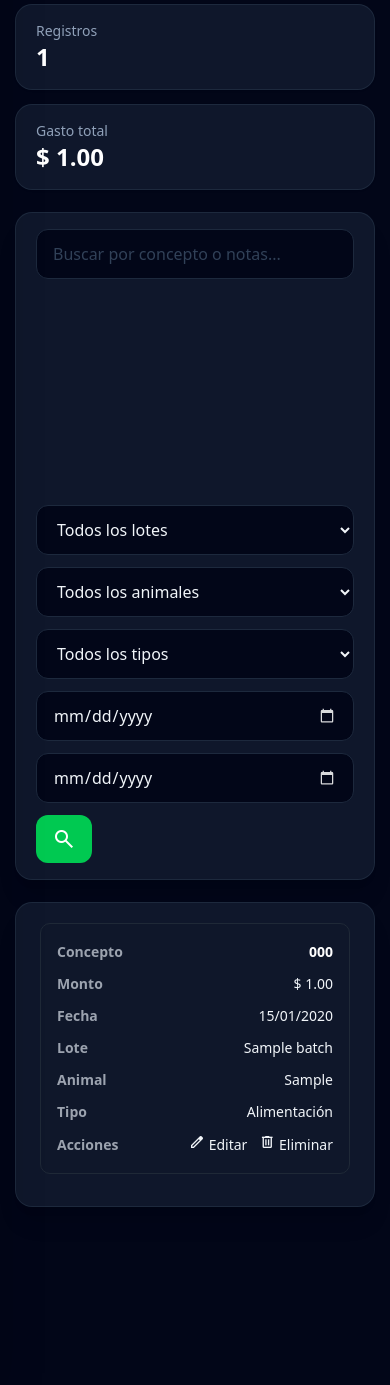
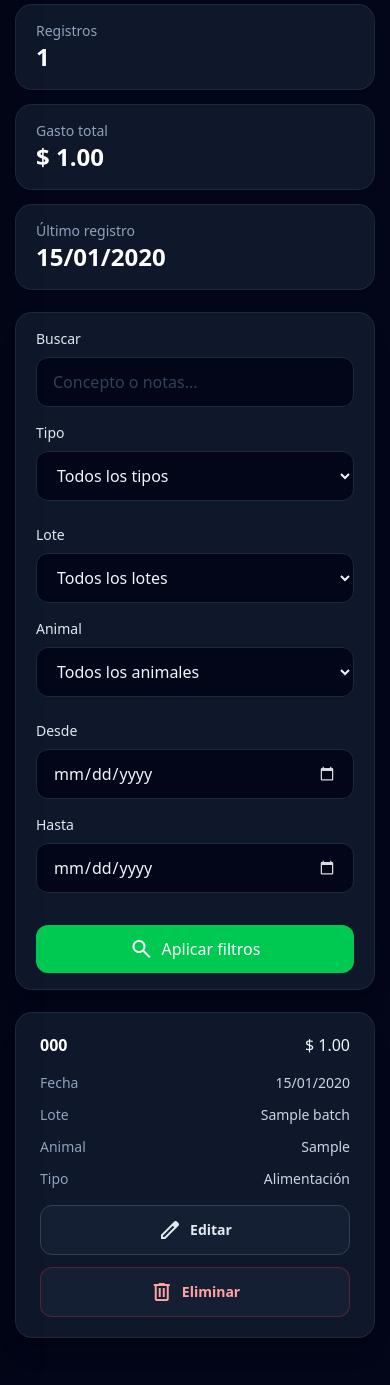
Before and after one commit to juan2005elpapu/BIOS-INGESOFT, a Django app: page /costs/ in a window 390 px wide. Shown: the part 259-1644 px from the top of the page. Run offline with Django 5.2, Linux system fonts and the light colour scheme; a user stored in the database is signed in; tables that the repository leaves empty hold one stand-in row (values such as "Sample post").

Commit message:
Redesign cost list and form UI, update stats
Refactored the cost list template for improved mobile and desktop responsiveness, added new filter controls, and enhanced empty state messaging. Updated cost form styles and help text. In views, consolidated stats calculation to include last record date. Added migration to rename cost indexes for consistency.

```diff
--- a/Proyecto/costs/templates/costs/cost_list.html
+++ b/Proyecto/costs/templates/costs/cost_list.html
@@ -4,44 +4,7 @@
 {% block topbar_title %}Costos{% endblock %}
 
 {% block content %}
-<style>
-@media (max-width: 900px) {
-    .cost-table thead {
-        display: none;
-    }
-    .cost-table table,
-    .cost-table tbody,
-    .cost-table tr,
-    .cost-table td {
-        display: block;
-        width: 100%;
-    }
-    .cost-table tr {
-        border: 1px solid #1f2937;
-        border-radius: 10px;
-        padding: 12px;
-        margin-bottom: 12px;
-        background: #0f172a;
-    }
-    .cost-table td {
-        display: flex;
-        justify-content: space-between;
-        align-items: center;
-        gap: 8px;
-        padding: 6px 4px;
-    }
-    .cost-table td::before {
-        content: attr(data-label);
-        font-weight: 600;
-        color: #9ca3af;
-        flex: 0 0 auto;
-    }
-    .cost-actions {
-        justify-content: center !important;
-    }
-}
-</style>
-<div class="batch-container">
+<div class="batch-container space-y-6">
     <div class="batch-header">
         <div class="batch-title-section">
             <p class="tracking-eyebrow">Finanzas - Costos</p>
@@ -69,30 +32,50 @@
                 {% endif %}
             </p>
         </div>
+        <div class="tracking-stat-card">
+            <p class="batch-subtitle">Último registro</p>
+            <p class="text-2xl font-semibold text-white">
+                {% if stats.last_date %}
+                    {{ stats.last_date|date:"d/m/Y" }}
+                {% else %}
+                    —
+                {% endif %}
+            </p>
+        </div>
     </div>
 
-    <div class="batch-search-card" style="display:flex; justify-content:flex-end;">
-        <form class="batch-search-form" style="width:auto;">
-            <div class="bios-search-container" style="flex: 1 1 260px;">
-                <input
-                    type="text"
-                    name="search"
-                    value="{{ filters.search }}"
-                    placeholder="Buscar por concepto o notas..."
-                    class="bios-input"
-                />
+    <div class="batch-search-card">
+        <form class="grid gap-6 lg:grid-cols-3">
+            <!-- columnas de filtros -->
+            <div class="grid gap-4">
+                <div class="flex flex-col gap-2">
+                    <label class="bios-label">Buscar</label>
+                    <input type="text" name="search" value="{{ filters.search }}" placeholder="Concepto o notas..." class="bios-input w-full" />
                 </div>
-            <div class="bios-search-actions cost-filters" style="flex-wrap: wrap; gap: 0.75rem;">
-                <select name="batch" class="bios-select">
+                <div class="flex flex-col gap-2">
+                    <label class="bios-label">Tipo</label>
+                    <select name="tipo" class="bios-select w-full">
+                        <option value="">Todos los tipos</option>
+                        {% for value, label in cost_types %}
+                            <option value="{{ value }}" {% if filters.tipo == value %}selected{% endif %}>{{ label }}</option>
+                        {% endfor %}
+                    </select>
+                </div>
+            </div>
+
+            <div class="grid gap-4">
+                <div class="flex flex-col gap-2">
+                    <label class="bios-label">Lote</label>
+                    <select name="batch" class="bios-select w-full">
                         <option value="">Todos los lotes</option>
                         {% for lote in batches %}
-                    <option value="{{ lote.id }}" {% if filters.batch == lote.id|stringformat:"s" %}selected{% endif %}>
-                        {{ lote.nombre }}
-                    </option>
+                            <option value="{{ lote.id }}" {% if filters.batch == lote.id|stringformat:"s" %}selected{% endif %}>{{ lote.nombre }}</option>
                         {% endfor %}
                     </select>
-
-                <select name="animal" class="bios-select">
+                </div>
+                <div class="flex flex-col gap-2">
+                    <label class="bios-label">Animal</label>
+                    <select name="animal" class="bios-select w-full">
                         <option value="">Todos los animales</option>
                         {% for animal in animals %}
                             <option value="{{ animal.id }}" {% if filters.animal == animal.id|stringformat:"s" %}selected{% endif %}>
@@ -100,31 +83,89 @@
                             </option>
                         {% endfor %}
                     </select>
+                </div>
+            </div>
 
-                <select name="tipo" class="bios-select">
-                    <option value="">Todos los tipos</option>
-                    {% for value, label in cost_types %}
-                    <option value="{{ value }}" {% if filters.tipo == value %}selected{% endif %}>
-                        {{ label }}
-                    </option>
-                    {% endfor %}
-                </select>
+            <div class="grid gap-4">
+                <div class="flex flex-col gap-2">
+                    <label class="bios-label">Desde</label>
+                    <input type="date" name="start" value="{{ filters.start }}" class="bios-input w-full" />
+                </div>
+                <div class="flex flex-col gap-2">
+                    <label class="bios-label">Hasta</label>
+                    <input type="date" name="end" value="{{ filters.end }}" class="bios-input w-full" />
+                </div>
+            </div>
 
-                <input type="date" name="start" value="{{ filters.start }}" class="bios-input" />
-                <input type="date" name="end" value="{{ filters.end }}" class="bios-input" />
-
-                <button type="submit" class="bios-button-icon-only" title="Filtrar">
+            <div class="lg:col-span-3 flex justify-end mt-2">
+                <button
+                    type="submit"
+                    class="bios-button-icon-only flex w-full items-center justify-center gap-2 px-5 py-3 lg:w-auto"
+                    title="Aplicar filtros"
+                >
                     <span class="material-symbols-outlined">search</span>
+                    <span>Aplicar filtros</span>
                 </button>
             </div>
         </form>
     </div>
 
     {% if costs %}
-    <div class="bios-card overflow-x-auto cost-table">
-        <table class="min-w-full">
-            <thead>
-                <tr class="text-left text-sm text-slate-400">
+        <!-- Vista móvil -->
+        <div class="space-y-4 md:hidden">
+            {% for cost in costs %}
+                <article class="bios-card">
+                    <div class="flex items-center justify-between">
+                        <p class="text-base font-semibold text-white">{{ cost.concepto }}</p>
+                        <span class="cost-amount-pill">$ {{ cost.monto|floatformat:2 }}</span>
+                    </div>
+                    <div class="grid gap-3 text-sm text-slate-300">
+                        <div class="flex justify-between">
+                            <span class="text-slate-400">Fecha</span>
+                            <span>{{ cost.fecha|date:"d/m/Y" }}</span>
+                        </div>
+                        <div class="flex justify-between">
+                            <span class="text-slate-400">Lote</span>
+                            <span>{{ cost.batch.nombre }}</span>
+                        </div>
+                        <div class="flex justify-between">
+                            <span class="text-slate-400">Animal</span>
+                            <span>
+                                {% if cost.animal %}
+                                    {{ cost.animal.codigo|default:cost.animal.especie }}
+                                {% else %}
+                                    General
+                                {% endif %}
+                            </span>
+                        </div>
+                        <div class="flex justify-between">
+                            <span class="text-slate-400">Tipo</span>
+                            <span>{{ cost.get_tipo_display }}</span>
+                        </div>
+                    </div>
+                    <div class="flex flex-col gap-3 sm:flex-row">
+                        <a href="{% url 'costs:edit' cost.id %}" class="bios-button-outline bios-form-button-full">
+                            <span class="material-symbols-outlined bios-icon-sm">edit</span>
+                            Editar
+                        </a>
+                        <form method="post" action="{% url 'costs:delete' cost.id %}" class="w-full">
+                            {% csrf_token %}
+                            <button type="submit" class="bios-button-outline bios-button-delete bios-form-button-full" onclick="return confirm('Seguro que deseas eliminar este costo?');">
+                                <span class="material-symbols-outlined bios-icon-sm">delete</span>
+                                Eliminar
+                            </button>
+                        </form>
+                    </div>
+                </article>
+            {% endfor %}
+        </div>
+
+        <!-- Vista escritorio -->
+        <div class="hidden md:block">
+            <div class="bios-card overflow-x-auto">
+                <table class="min-w-full text-left text-sm text-slate-300">
+                    <thead class="text-slate-400">
+                        <tr>
                             <th class="py-2 px-3">Concepto</th>
                             <th class="py-2 px-3">Monto</th>
                             <th class="py-2 px-3">Fecha</th>
@@ -136,29 +177,31 @@
                     </thead>
                     <tbody>
                         {% for cost in costs %}
-                <tr class="border-t border-slate-800 text-sm">
-                    <td class="py-2 px-3 font-semibold text-white" data-label="Concepto">{{ cost.concepto }}</td>
-                    <td class="py-2 px-3" data-label="Monto">$ {{ cost.monto|floatformat:2 }}</td>
-                    <td class="py-2 px-3" data-label="Fecha">{{ cost.fecha|date:"d/m/Y" }}</td>
-                    <td class="py-2 px-3" data-label="Lote">{{ cost.batch.nombre }}</td>
-                    <td class="py-2 px-3" data-label="Animal">
+                            <tr class="border-t border-slate-800">
+                                <td class="py-3 px-3 font-semibold text-white">{{ cost.concepto }}</td>
+                                <td class="py-3 px-3">
+                                    <span class="cost-amount-pill">$ {{ cost.monto|floatformat:2 }}</span>
+                                </td>
+                                <td class="py-3 px-3">{{ cost.fecha|date:"d/m/Y" }}</td>
+                                <td class="py-3 px-3">{{ cost.batch.nombre }}</td>
+                                <td class="py-3 px-3">
                                     {% if cost.animal %}
                                         {{ cost.animal.codigo|default:cost.animal.especie }}
                                     {% else %}
                                         General
                                     {% endif %}
                                 </td>
-                    <td class="py-2 px-3" data-label="Tipo">{{ cost.get_tipo_display }}</td>
-                    <td class="py-2 px-3 text-right" data-label="Acciones">
-                        <div class="flex items-center justify-center gap-3 cost-actions" style="gap: 0.75rem; justify-content: center;">
-                            <a href="{% url 'costs:edit' cost.id %}" class="bios-button-secondary bios-button-small">
-                                <span class="material-symbols-outlined bios-icon-sm" style="font-size:16px; line-height:16px;">edit</span>
+                                <td class="py-3 px-3">{{ cost.get_tipo_display }}</td>
+                                <td class="py-3 px-3">
+                                    <div class="flex items-center justify-end gap-3">
+                                        <a href="{% url 'costs:edit' cost.id %}" class="bios-button-outline">
+                                            <span class="material-symbols-outlined bios-icon-sm">edit</span>
                                             Editar
                                         </a>
                                         <form method="post" action="{% url 'costs:delete' cost.id %}">
                                             {% csrf_token %}
-                                <button type="submit" class="bios-button-danger bios-button-small" onclick="return confirm('Seguro que deseas eliminar este costo?');">
-                                    <span class="material-symbols-outlined bios-icon-sm" style="font-size:16px; line-height:16px;">delete</span>
+                                            <button type="submit" class="bios-button-outline bios-button-delete" onclick="return confirm('Seguro que deseas eliminar este costo?');">
+                                                <span class="material-symbols-outlined bios-icon-sm">delete</span>
                                                 Eliminar
                                             </button>
                                         </form>
@@ -169,6 +212,8 @@
                     </tbody>
                 </table>
             </div>
+        </div>
+
         {% if is_paginated %}
             <div class="batch-pagination">
                 {% if page_obj.has_previous %}
@@ -186,7 +231,8 @@
 
                 <div class="batch-pagination-info">
                     <span class="material-symbols-outlined bios-icon-sm">article</span>
-            Pagina <span class="bios-text-highlight">{{ page_obj.number }}</span> de <span class="bios-text-highlight">{{ page_obj.paginator.num_pages }}</span>
+                    Página <span class="bios-text-highlight">{{ page_obj.number }}</span> de
+                    <span class="bios-text-highlight">{{ page_obj.paginator.num_pages }}</span>
                 </div>
 
                 {% if page_obj.has_next %}
@@ -196,7 +242,7 @@
                             <span class="material-symbols-outlined bios-icon-sm">chevron_right</span>
                         </a>
                         <a href="?page={{ page_obj.paginator.num_pages }}{% if filters_query %}&{{ filters_query }}{% endif %}" class="bios-button-outline">
-                Ultima
+                            Última
                             <span class="material-symbols-outlined bios-icon-sm">last_page</span>
                         </a>
                     </div>
@@ -209,7 +255,7 @@
                 <span class="material-symbols-outlined">request_quote</span>
             </div>
             <h3 class="batch-title">Sin costos registrados</h3>
-        <p class="batch-subtitle">Cuando registres gastos de tus lotes apareceran aqui.</p>
+            <p class="batch-subtitle">Cuando registres gastos de tus lotes aparecerán aquí.</p>
             <a href="{% url 'costs:add' %}" class="bios-button-primary">Registrar el primero</a>
         </div>
     {% endif %}
--- a/Proyecto/costs/views.py
+++ b/Proyecto/costs/views.py
@@ -80,8 +80,14 @@
 
         return queryset.order_by("-fecha", "-id")
 
-    def get_context_data(self, **kwargs: Any):
+    def get_context_data(self, **kwargs: Any) -> Dict[str, Any]:
         context = super().get_context_data(**kwargs)
+        queryset = self.object_list
+        stats = {
+            "total": queryset.count(),
+            "sum": queryset.aggregate(total=Sum("monto"))["total"],
+            "last_date": queryset.order_by("-fecha").values_list("fecha", flat=True).first(),
+        }
         filters = {
             "search": self.request.GET.get("search", ""),
             "batch": self.request.GET.get("batch", ""),
@@ -90,7 +96,6 @@
             "start": self.request.GET.get("start", ""),
             "end": self.request.GET.get("end", ""),
         }
-        stats_queryset = self.object_list
         context.update(
             {
                 "filters": filters,
@@ -98,10 +103,7 @@
                 "batches": self.get_user_batches(),
                 "animals": self.get_user_animals(),
                 "cost_types": Cost.CostType.choices,
-                "stats": {
-                    "total": stats_queryset.count(),
-                    "sum": stats_queryset.aggregate(total=Sum("monto"))["total"],
-                },
+                "stats": stats,
             }
         )
         return context
```
Also changed, not shown: Proyecto/costs/templates/costs/cost_form.html (+6 -6 lines), Proyecto/theme/static_src/src/styles.css (+16 -0 lines), Proyecto/tracking/templates/tracking/peso_list.html (+13 -5 lines), Proyecto/tracking/templates/tracking/produccion_list.html (+13 -5 lines), Proyecto/costs/migrations/0002_rename_costs_cost_batch_i_63c1ee_idx_costs_cost_batch_i_41888e_idx_and_more.py (added), Proyecto/theme/static/css/dist/styles.css. Lines whose indentation alone changed are shown as unchanged.
